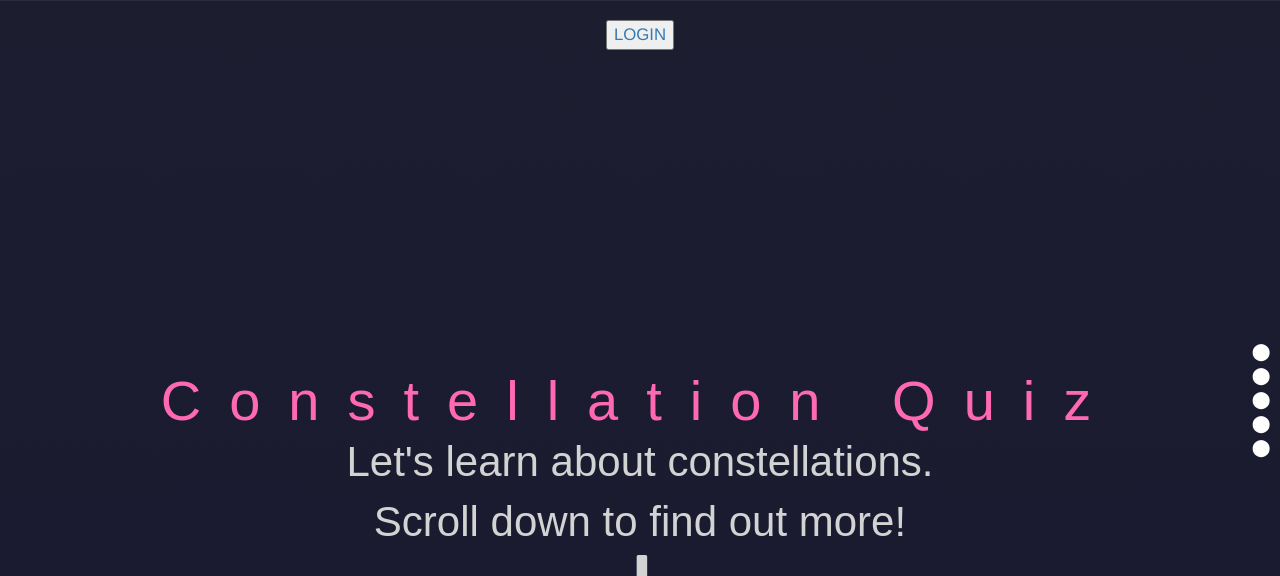
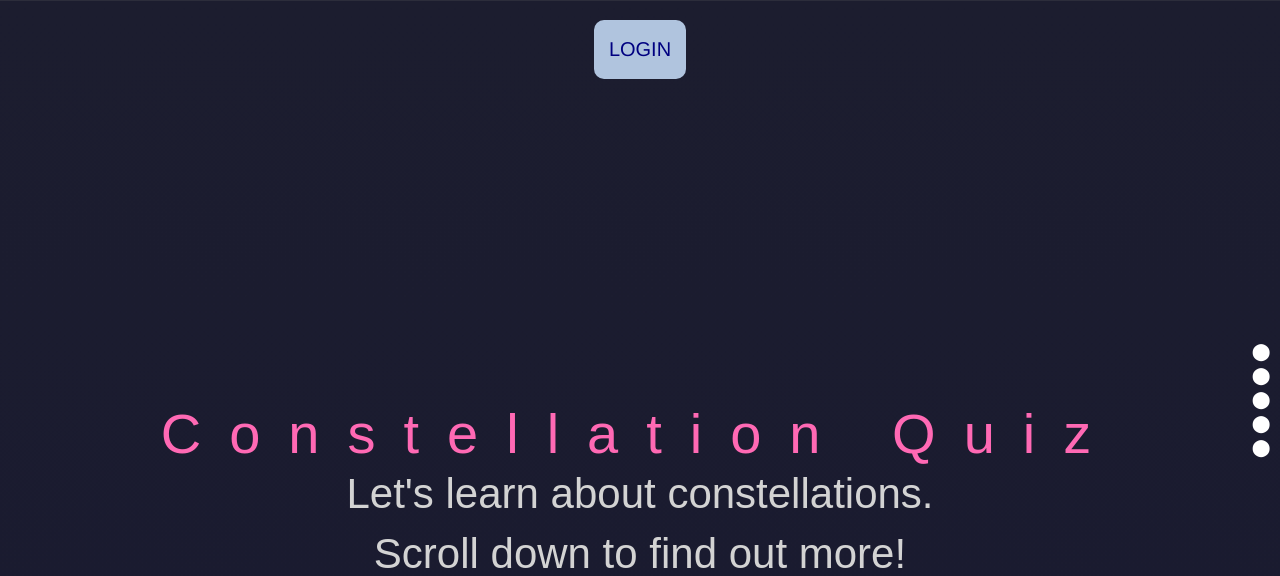
Before and after one commit to 22716248/Agile-Web-Dev-Proj-1, a Flask app: page / in a window 1280 px wide. Shown: the top 576 px of the page. Run offline with Flask 2, Linux system fonts and the light colour scheme; some libraries are stand-ins or nearby versions.

Commit message:
Add buttons for login and quiz
Added styles buttons for login and quiz for users to get directed out of index page

```diff
--- a/app/static/style.css
+++ b/app/static/style.css
@@ -65,6 +65,21 @@ p {
   font-family: Arial, Helvetica, sans-serif;
   margin: auto;
   font-size: 3em;
+}
+
+.buttons {
+  background-color: lightsteelblue;
+  border: none;
+  border-radius: 10px;
+  color: navy;
+  padding: 15px;
+  text-align: center;
+  text-decoration: none;
+  display: inline-block;
+  font-size: 20px;
+  margin: 4px 2px;
+  cursor: pointer;
+
 }
 
 .constellation-image {
```
